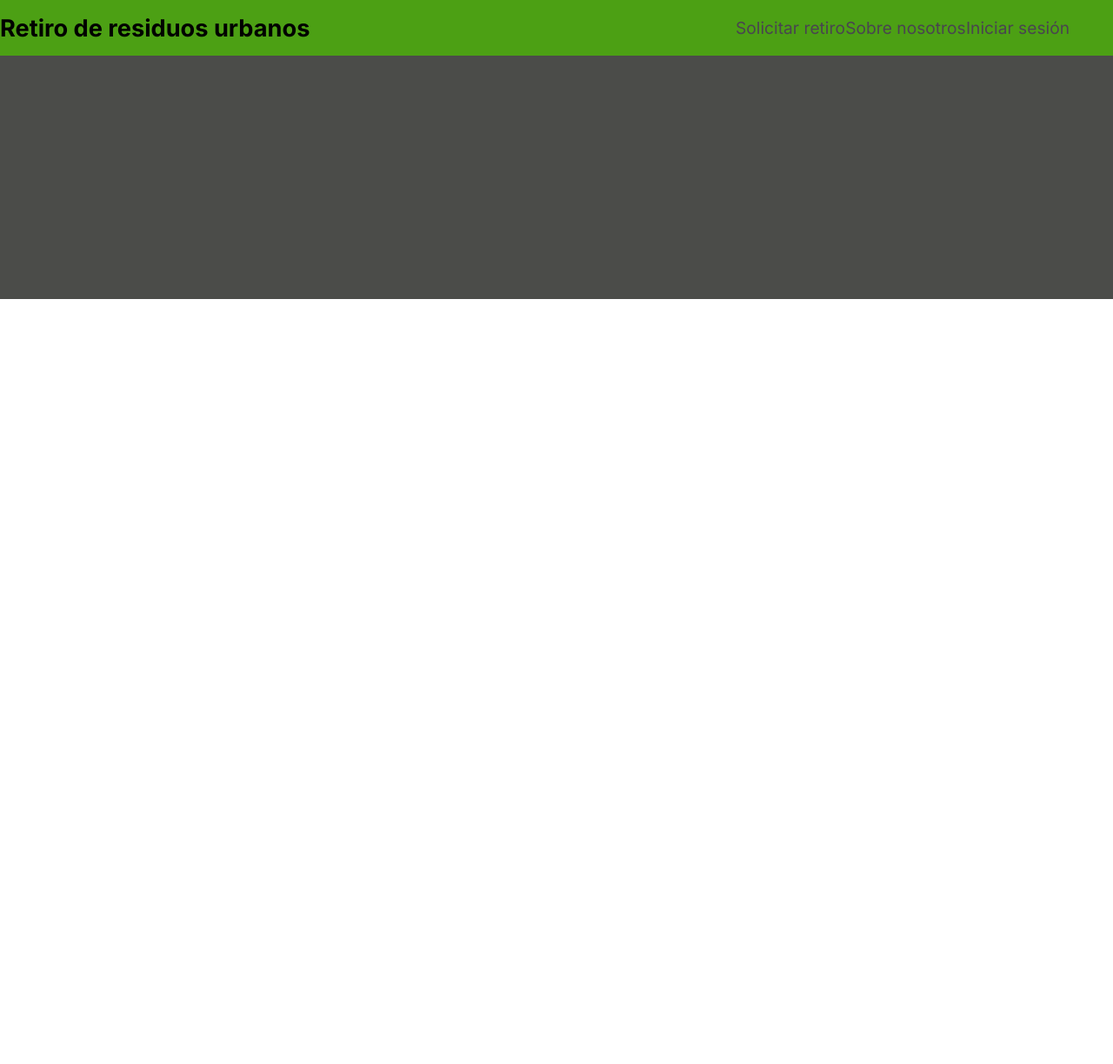
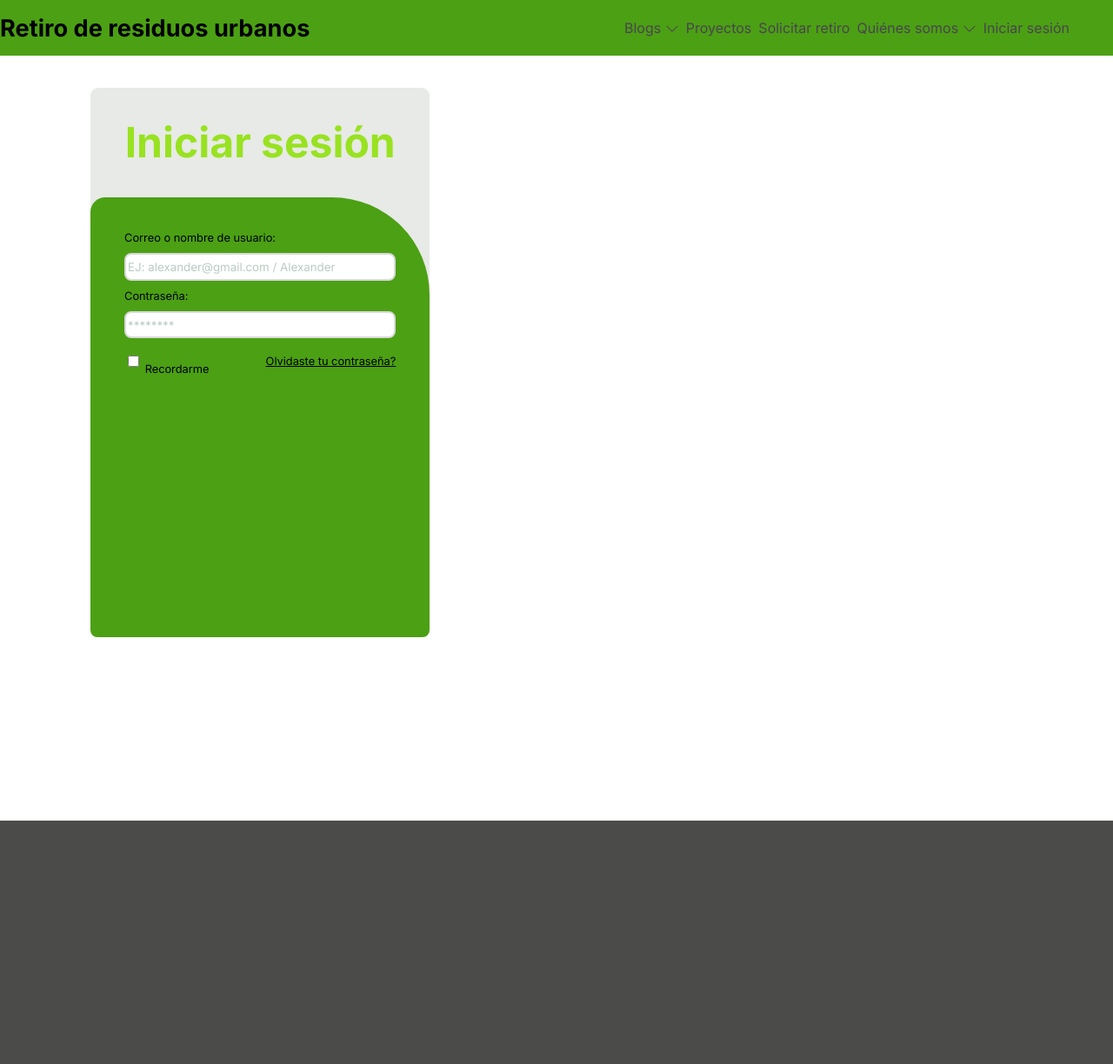
Before and after one commit to Gapprrin/Proyecto_CF, a Django app: page /login/ in a window 1280 px wide. Shown: the whole page at 87% size. Before the commit the page ends 344 px from the top, so only its background shows below. Run offline with Django 5.2, Linux system fonts and the light colour scheme.

Commit message:
Update 1.3
Actualización de login y plantilla

```diff
--- /dev/null
+++ b/core/static/css/login.css
@@ -0,0 +1,69 @@
+section{
+    display: flex;
+    height: 100%;
+    width: 100%;
+}
+
+.login{
+    display: flex;
+    height: 79vh;
+    width: 30.5vw;
+    flex-direction: column;
+    justify-content: space-between;
+    margin: 2.3rem 6.5rem;
+    background-color: var(--back-light-solid-color);
+    border-radius: 9px;
+}
+
+.login-titulo{
+    display: flex;
+    height: 20%;
+    width: 100%;
+    justify-content: center;
+    align-items: center;
+    strong{
+        font-size: 3rem;
+        color: var(--color-title-btn);
+    }
+}
+
+.login-form{
+    display: flex;
+    height: 80%;
+    width: 100%;
+    background-color: var(--back-solid-color);
+    border-radius: 17px 112px 8px 8px;
+    justify-content: center;
+    align-items: flex-start;
+}
+
+form{
+    display: flex;
+    flex-direction: column;
+    margin-top: 10%;
+    width: 80%;
+    row-gap: 10px;
+    font-size: .8rem;
+}
+
+.check-reset{
+    display: flex;
+    justify-content: space-between;
+    align-items: center;
+    height: 2rem;
+    width: 100%;
+    flex-direction: row;
+}
+
+
+input{
+    height: 1.6rem;
+    border-radius: 8px;
+    outline: none;
+    border: 2px solid;
+    border-color: #D9D9D9;
+}
+
+input::placeholder{
+    color: var(--placeholder-text);
+}
--- a/core/static/css/plantilla.css
+++ b/core/static/css/plantilla.css
@@ -47,7 +47,7 @@ header{
 
 .links{
     display: flex;
-    width: 30%;
+    width: 40%;
     height: 100%;
     align-items: center;
     justify-content: center;
@@ -62,7 +62,11 @@ header{
         a{
             text-decoration: none;
             color: #49454F;
-            font-size: 1.2rem;
+            font-size: 1rem;
+            svg{
+                transform: translate(0, 20%);
+                fill: #49454F;
+            }
         }
     }
 }
--- a/core/templates/form.html
+++ b/core/templates/form.html
@@ -1 +1,2 @@
 {% extends 'plantilla.html' %}
+{% load static %}
--- a/core/templates/login.html
+++ b/core/templates/login.html
@@ -1 +1,34 @@
 {% extends 'plantilla.html' %}
+{% load static %}
+
+{% block 'estilo' %}
+    <link rel="stylesheet" href="{% static 'css/login.css' %}">
+{% endblock %}
+
+{% block 'contenido' %}
+
+    <section>
+        <div class="login">
+            <div class="login-titulo">
+                <strong>Iniciar sesión</strong>
+            </div>
+            <div class="login-form">
+                <form action="#">
+                    <label for="user">Correo o nombre de usuario:</label>
+                    <input type="text" placeholder="EJ: alexander@gmail.com / Alexander" name="user">
+                    <label for="pass">Contraseña:</label>
+                    <input type="password" placeholder="********" name="pass">
+                    <div class="check-reset">
+                        <label for="recordarme">
+                            <input type="checkbox" name="recordarme" id="recordarme" >
+                            Recordarme
+                        </label>
+                        <a href="#">Olvidaste tu contraseña?</a>
+                    </div>
+
+                </form>
+            </div>
+        </div>
+    </section>
+
+{% endblock %}
--- a/core/templates/plantilla.html
+++ b/core/templates/plantilla.html
@@ -19,10 +19,18 @@
             </div>
             <div class="links">
                 <div>
+                    <a href="#">Blogs
+                        <svg xmlns="http://www.w3.org/2000/svg" width="16" height="16" fill="currentColor" class="bi bi-chevron-down" viewBox="0 0 16 16">
+                            <path fill-rule="evenodd" d="M1.646 4.646a.5.5 0 0 1 .708 0L8 10.293l5.646-5.647a.5.5 0 0 1 .708.708l-6 6a.5.5 0 0 1-.708 0l-6-6a.5.5 0 0 1 0-.708"/>
+                        </svg>
+                    </a>
+                    <a href="#">Proyectos</a>
                     <a href="{% url 'generar_solicitud' %}">Solicitar retiro</a>
-
-                    <a href="#">Sobre nosotros</a>
-
+                    <a href="#">Quiénes somos
+                        <svg xmlns="http://www.w3.org/2000/svg" width="16" height="16" fill="currentColor" class="bi bi-chevron-down" viewBox="0 0 16 16">
+                            <path fill-rule="evenodd" d="M1.646 4.646a.5.5 0 0 1 .708 0L8 10.293l5.646-5.647a.5.5 0 0 1 .708.708l-6 6a.5.5 0 0 1-.708 0l-6-6a.5.5 0 0 1 0-.708"/>
+                        </svg>
+                    </a>
                     <a href="{% url 'login' %}">Iniciar sesión</a>
                 </div>
             </div>
```
